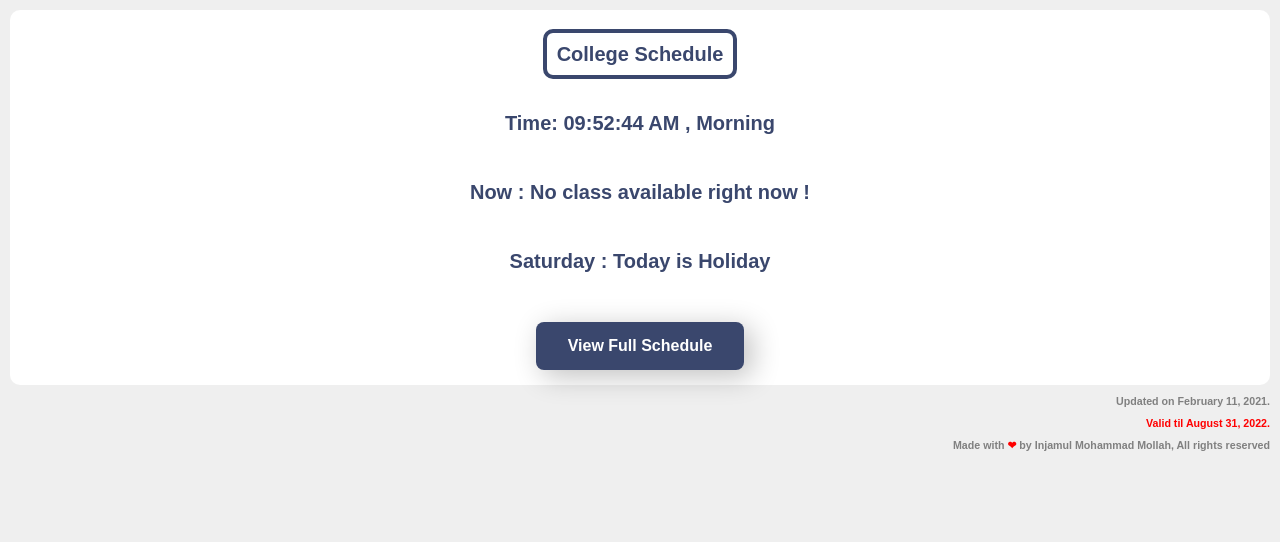
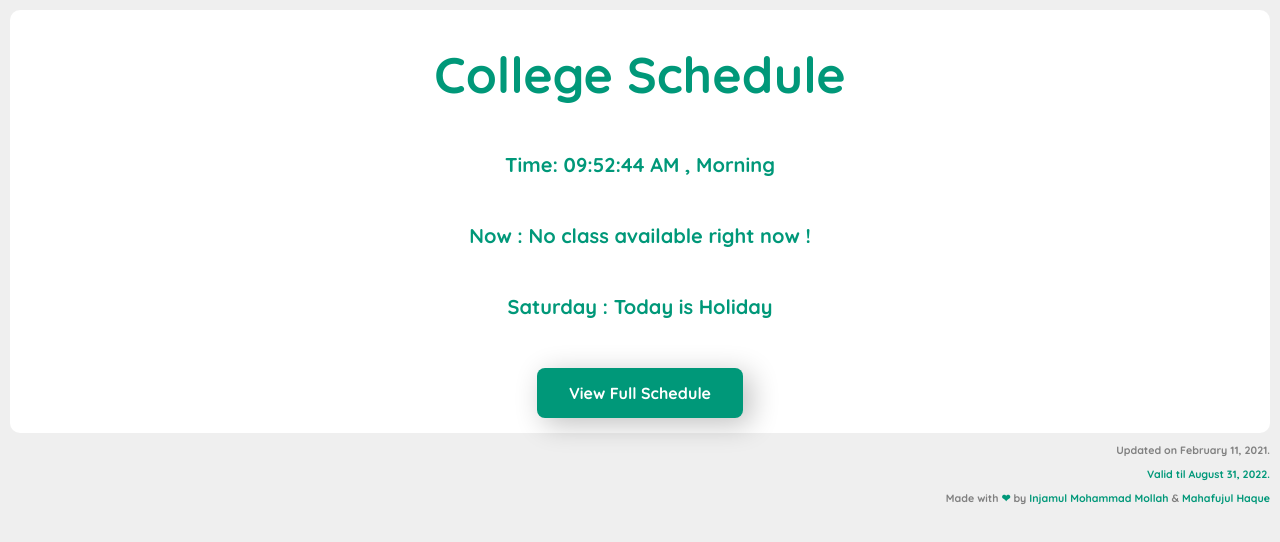
Before and after one commit to mrinjamul/college-schedule, a React (Create React App) app: page / in a window 1280 px wide. Shown: the top 542 px of the page. Built offline with nearby package versions, Linux system fonts and the light colour scheme.

Commit message:
ui: Frontend Revamped

```diff
--- a/public/index.html
+++ b/public/index.html
@@ -25,6 +25,9 @@
       Learn how to configure a non-root public URL by running `npm run build`.
     -->
     <title>College Schedule</title>
+    <link rel="preconnect" href="https://fonts.googleapis.com">
+    <link rel="preconnect" href="https://fonts.gstatic.com" crossorigin>
+    <link href="https://fonts.googleapis.com/css2?family=Quicksand:wght@300;400;500;600;700&display=swap" rel="stylesheet">
   </head>
   <body>
     <noscript>You need to enable JavaScript to run this app.</noscript>
--- a/src/App.css
+++ b/src/App.css
@@ -23,7 +23,8 @@ body {
 
 h1 {
   font-size: 15pt;
-  color: #3a476d;
+  /*color: #3a476d;*/
+  color: #009879 !important;
   text-align: center;
   padding: 18px 0 18px 0;
   margin: 0 0 10px 0;
@@ -116,3 +117,7 @@ textarea {
   padding-bottom: 10px;
   color: grey;
 }
+a {
+  text-decoration: none;
+  color: #009879;
+}
--- a/src/App.js
+++ b/src/App.js
@@ -31,16 +31,18 @@ class App extends Component {
           <div>
             <Schedule expires={this.state.expires} />
             <h3 className="copyright"> Updated on {this.state.updateOn}. </h3>
-            <h3 className="copyright" style={{ color: "red" }}>
+            <h3 className="copyright" style={{ color: "#009879" }}>
               {" "}
               Valid til {this.state.expires}.{" "}
             </h3>
             <h3 className="copyright">
               Made with{" "}
-              <font color="red">
+              <font color="#009879">
                 <b> ❤ </b>
               </font>{" "}
-              by Injamul Mohammad Mollah, All rights reserved
+              by
+              <a href="https://github.com/mrinjamul">  Injamul Mohammad Mollah</a> &
+              <a href="https://github.com/mahafujul"> Mahafujul Haque</a>
             </h3>
           </div>
         )}
--- a/src/components/Day.js
+++ b/src/components/Day.js
@@ -67,7 +67,7 @@ function Day(props) {
 
   return (
     <div>
-      <Table>
+      <Table className="content-table">
         <Thead>
           <Tr className="selected">
             <Th>Day</Th>
@@ -82,7 +82,7 @@ function Day(props) {
           </Tr>
         </Thead>
         <Tbody>
-          <Tr className="select">
+          <Tr className="select, active-row">
             <Td>{Day}</Td>
             <Td colSpan={col_one}> {Class_1} </Td>
             {Class_2 && <Td colSpan={col_two}> {Class_2} </Td>}
--- a/src/components/Fschedule.js
+++ b/src/components/Fschedule.js
@@ -13,7 +13,7 @@ function Schedule() {
   return (
     <div className="section">
       <h1 style={{ color: "#3a476d" }}>Weekly Schedule</h1>
-      <Table>
+      <Table className="content-table">
         <Thead>
           <Tr className="selected">
             <Th>Day</Th>
--- a/src/styles/Main.css
+++ b/src/styles/Main.css
@@ -1,23 +1,73 @@
-table {
+/*table {
   width: 100%;
-  font-size: 11pt;
+  font-size: 15pt;
   empty-cells: hide;
+}*/
+*{
+  font-family: 'Quicksand', sans-serif;
 }
+
 h1 span {
-  border: 4px solid #3a476d;
-  padding: 10px;
+  /*border: 4px solid #3a476d;*/
+ /* border: 4px solid #009879;*/
+  font-size: 50px;
+  font-weight: bold;
 }
-table,
+/*table,
 th,
 td {
-  border: 2px solid #cecece;
+   /* border: 2px solid #cecece;
   border-collapse: collapse;
   text-align: center;
   table-layout: fixed;
-  padding: 0.8em;
+padding: 0.8em;
+  padding: 20px;
+}*/
+.content-table {
+  border-collapse: collapse;
+  margin: 25px 0;
+  font-size: 0.9em;
+
+  /*text-align: left;*/
+  font-weight: 700;
+  border-radius: 5px 5px 0 0;
+  overflow: hidden;
+  box-shadow: 0 0 20px rgba(0, 0, 0, 0.15);
+  font-family: 'Quicksand', sans-serif;
+
+
 }
+.content-table Thead Tr{
+  background-color: #009879;
+  color: white;
+  font-family: 'Quicksand', sans-serif;
+
+}
+.content-table Th{
+  padding: 12px 10px;
+  border: 1px solid #dddddd !important;
+}
+.content-table Td{
+  padding: 12px 10px;
+  border: 1px solid #dddddd !important;
+}
+.content-table tbody tr{
+  border-bottom: 1px solid #dddddd;
+}
+.content-table tbody tr:nth-of-type(even){
+  background-color:#f3f3f3;
+}
+.content-table tbody tr:last-of-type{
+  border-bottom: 2px solid #009879;
+}
+.content-table tbody tr.active-row{
+  font-weight: bold;
+  color: #009879;
+}
+
 button {
-  background-color: #3a476d;
+  /*background-color: #3a476d;*/
+  background-color: #009879;
   color: white;
   padding: 15px 32px;
   text-align: center;
@@ -39,16 +89,16 @@ button:active {
 }
 .selected {
   /* background-color: #f36f48; */
-  background-color: #3a476d;
-  font-weight: bold;
-  color: white;
+  /*background-color: #3a476d;*/
+  /*font-weight: bold;*/
+  /*color: white;*/
 }
-.select {
+/*.select {
   /* background-color: #f36f48; */
-  background-color: #880e4e;
-  font-weight: bold;
-  color: white;
-}
+  /*background-color: #880e4e;*/
+  /*font-weight: bold;*/
+  /*color: white;
+}*/
 
 .section {
   background-color: #fff;
```
Also changed, not shown: 1 other file (tests, documents, lock files or other folders).
